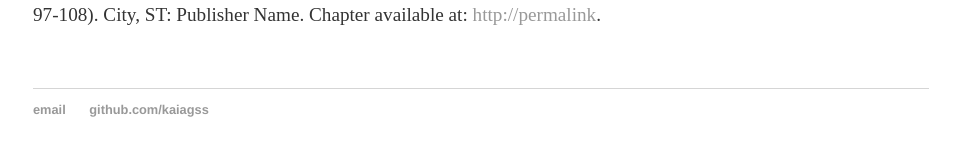
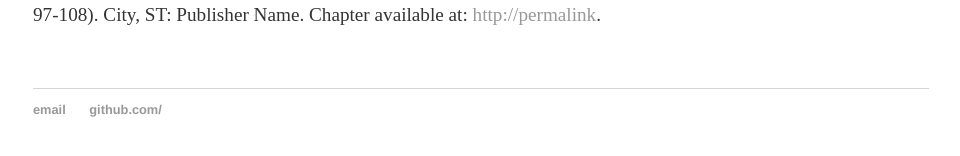
Before and after one commit to kaiagss/kaiagss.github.io, a Jekyll site: the page built from cv/index.html, in a window 1280 px wide. Shown: the part 360-516 px from the top of the page, without its empty margins (159-1119 px from the left). Built offline with Jekyll 4.4.1, drawn with Linux system fonts in a browser that asks for light colours.

Commit message:
Update default.html

```diff
--- a/_layouts/default.html
+++ b/_layouts/default.html
@@ -26,7 +26,7 @@
   <footer>
    <ul>
    <li><a href="mailto:@gmail.com">email</a></li>
-   <li><a href="https://github.com/">github.com/kaiagss</a></li>
+   <li><a href="https://github.com/">github.com/</a></li>
    </ul>
   </footer>
   </body>
```
